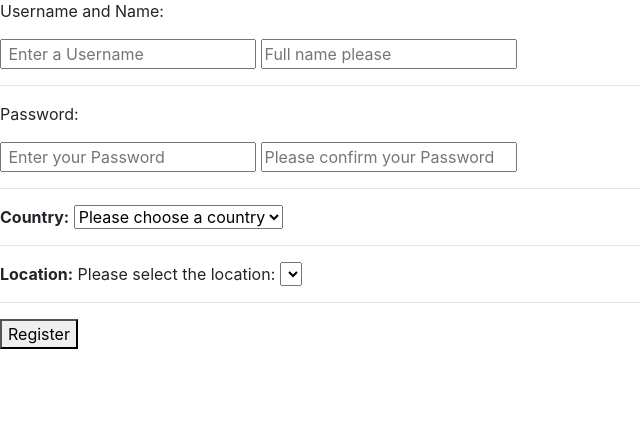
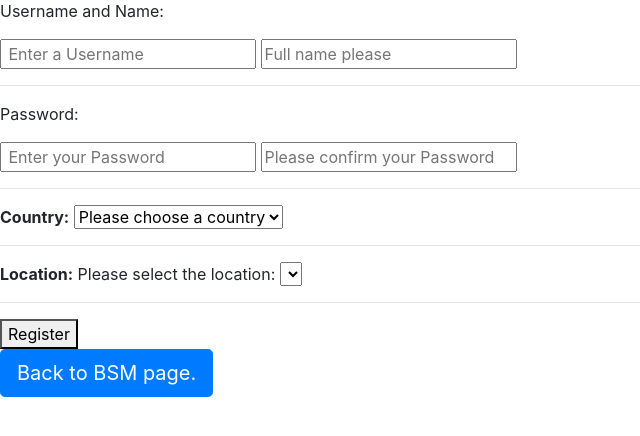
Before and after one commit to Firo91/ccterminal_working, a Django app: page /bsm_equipment_search/register/ in a window 1280 px wide. Shown: the part 227-663 px from the top of the page, without its empty margins (0-640 px from the left). Run offline with Django 4.2, Linux system fonts and the light colour scheme; lists and menus that the app fills with data are empty; some libraries are stand-ins or nearby versions.

Commit message:
updated register.html

```diff
--- a/equipment_log/equipment/templates/equipment/register.html
+++ b/equipment_log/equipment/templates/equipment/register.html
@@ -37,6 +37,7 @@
       <hr>
       <button type="submit">Register</button>
     </form>
+    <a class="btn btn-primary btn-lg" href="bsm_equipment_search" role="button">Back to BSM page.</a>
 
   <script src="https://code.jquery.com/jquery-3.6.0.min.js"></script>
   <script>
```
